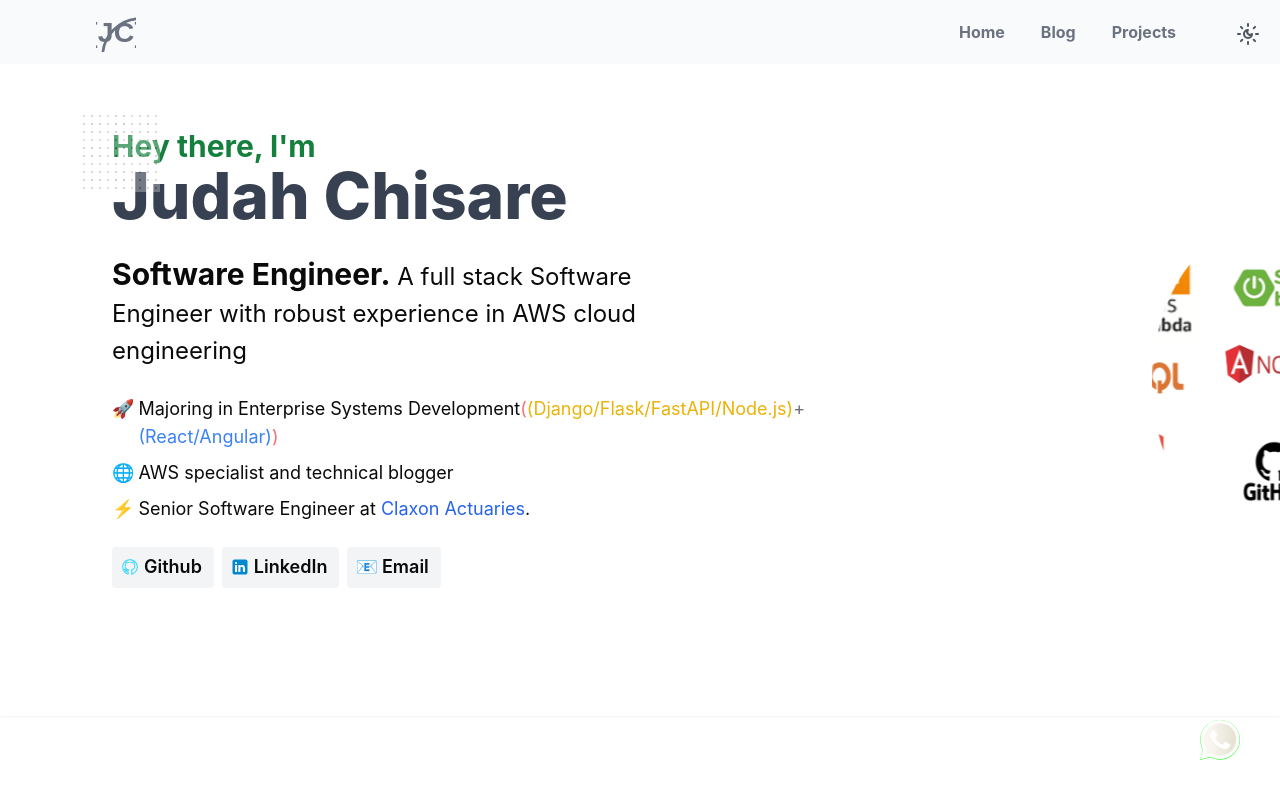
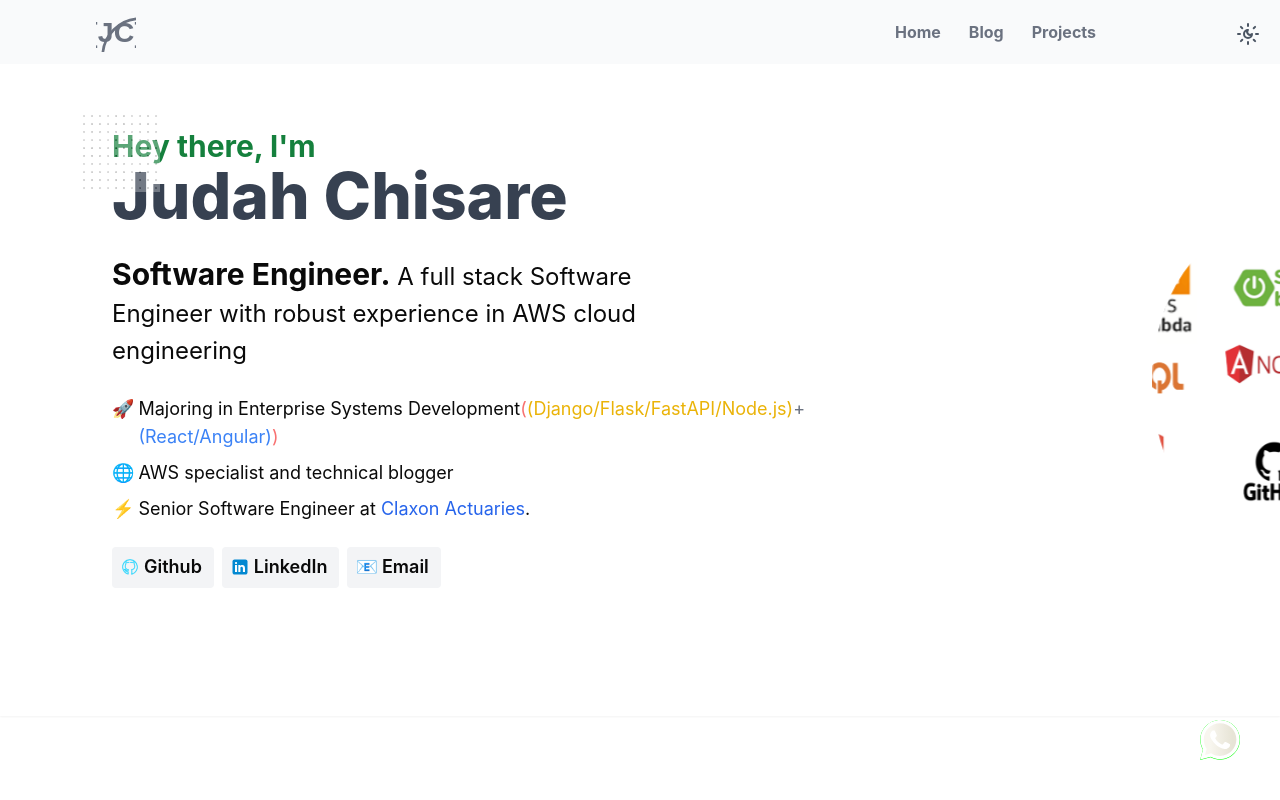
Before and after one commit to judahtc/judahtc.github.io, a React (Vite) app: page / in a window 1280 px wide. Shown: the top 800 px of the page. Built offline with nearby package versions, Linux system fonts and the light colour scheme.

Commit message:
adjusted navbar items

```diff
--- a/src/components/NavBar.tsx
+++ b/src/components/NavBar.tsx
@@ -107,7 +107,7 @@ export default function NavBar() {
                     </svg>
                 </div>
                 <div className="hidden lg:block md:block">
-                    <div className="nav-items  lg:space-x-5 lg:flex-row lg:font-bold md:space-x-5 md:flex-row md:font-bold text">
+                    <div className="nav-items  lg:space-x-3 lg:flex-row lg:font-bold md:space-x-5 md:flex-row md:font-bold lg:text-base lg:mr-20">
                         <NavLink to="/">
                             {" "}
                             <span className="hover:bg-white dark:text-zinc-400 dark:hover:bg-zinc-900 px-2  pt-[0.4rem] pb-[0.5rem] rounded-md hover:cursor-pointer">
```
